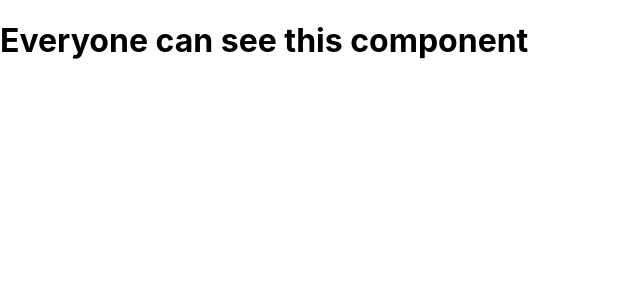
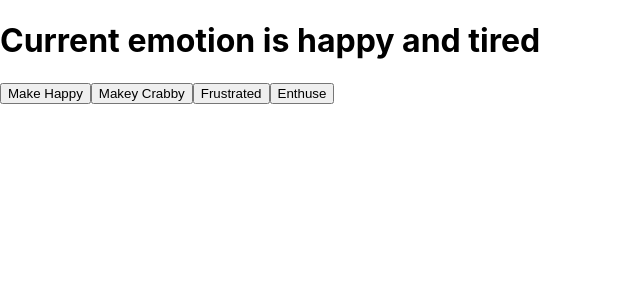
Before and after one commit to rafalima/react-essential-training, a React (Create React App) app: page / in a window 1280 px wide. Shown: the top 300 px of the page, without its empty margins (0-640 px from the left). Built offline with nearby package versions, Linux system fonts and the light colour scheme.

Commit message:
Use useState and useEffect

```diff
--- a/src/App.js
+++ b/src/App.js
@@ -1,19 +1,33 @@
+import { useState, useEffect } from "react"
 import './App.css';
-import pinkfloydImg from './pinkfloyd.jpg';
 
-function SecretComponent() {
-  return <h1>Only authorized personel can see this</h1>;
-}
+function App( ) {
+  const [emotion, setEmotion] = useState("happy");
+  const [secondary, setSecondary] = useState("tired");
 
-function RegularComponent() {
-  return <h1>Everyone can see this component</h1>;
-}
+  useEffect(() => {
+    console.log(`It's ${emotion} around here!`)
+  }, [emotion]);
 
+  useEffect(() => {
+    console.log(`It's ${secondary} around here!`)
+  }, [secondary]);
 
-function App( {authorized} ) {
   return (
     <>
-      {authorized ? <SecretComponent /> : <RegularComponent />}
+      <h1>Current emotion is {emotion} and {secondary}</h1>
+      <button onClick={() => setEmotion("happy")}>
+        Make Happy
+      </button>
+      <button onClick={() => setSecondary("crabby")}>
+        Makey Crabby
+      </button>
+      <button onClick={() => setEmotion("frustrated")}>
+        Frustrated
+      </button>
+      <button onClick={() => setEmotion("enthusiastic")}>
+        Enthuse
+      </button>
     </>
   );
 }
--- a/src/index.js
+++ b/src/index.js
@@ -4,17 +4,10 @@
 import App from './App'
 import reportWebVitals from './reportWebVitals';
 
-const array = ["boots", "tent", "headlamp"];
-const [,,light] = array;
-const [first, second] = array;
-
-console.log(first, second);
-console.log(light);
-
 ReactDOM.render(
   <>
     <React.StrictMode>
-      <App authorized={false} />
+      <App />
     </React.StrictMode>
   </>,
   document.getElementById('root')
```
